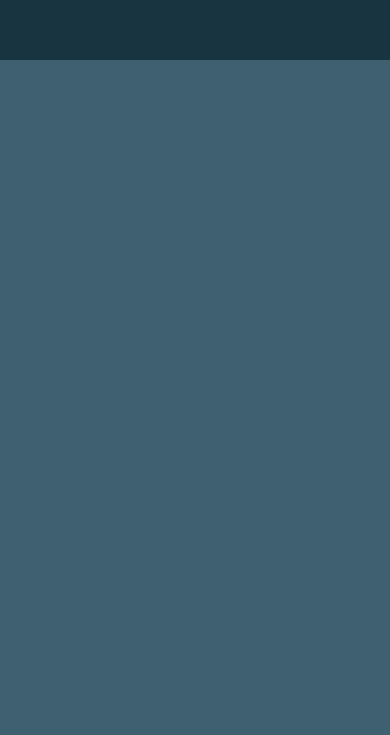
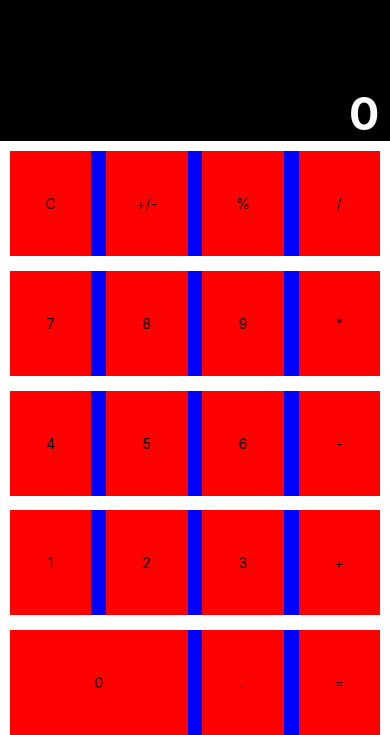
Before and after one commit to DeqingQu/ReactNativeTraining, a React Native app in the folder Calculator/: screen / in a window 390 px wide. Shown: the part 109-844 px from the top of the page. Built offline with nearby package versions, Linux system fonts and the light colour scheme.

Commit message:
first version

```diff
--- a/Calculator/App.js
+++ b/Calculator/App.js
@@ -1,21 +1,131 @@
-import React from 'react';
-import { StyleSheet, Text, View } from 'react-native';
+import React, { Component } from 'react';
+import { StyleSheet, Text, Image, View, Alert, TouchableOpacity, Button } from 'react-native';
 
-import ReactCalculator from "./src/ReactCalculator"
+class NumberButton extends Component {
+  constructor(props) {
+    super(props);
+    this.state = { number: props.number, flexW: +props.flexW, clickHandler: props.clickHandler }
+  }
 
-export default class App extends React.Component {
   render() {
     return (
-        <ReactCalculator />
+      <TouchableOpacity style={{ backgroundColor: 'red', flex: this.state.flexW, justifyContent: 'center', alignItems: 'center' }} onPress={
+        () => {
+          this.state.clickHandler(this.state.number)
+        }
+      }>
+        <Text> {this.state.number} </Text>
+      </TouchableOpacity>
     );
   }
 }
 
-const styles = StyleSheet.create({
-  container: {
-    flex: 1,
-    backgroundColor: '#fff',
-    alignItems: 'center',
-    justifyContent: 'center',
-  },
-});
+
+export default class App extends Component {
+
+  constructor(props) {
+    super(props);
+    this.state = { display: 0, step: 0, op1: null, op: 0, decimal: 0 };
+  }
+
+  clickNumber(number) {
+    var dis = this.state.display;
+    if (this.state.step == 0 || this.state.step == 2) {
+      dis = '';
+      this.setState({ step: this.state.step + 1 });
+    }
+    this.setState({ display: dis == '0' ? number : dis + number });
+  }
+
+  clickOperator(op) {
+    if (this.state.step == 0 || this.state.step == 1) {
+      this.setState({ op: op, op1: parseFloat(this.state.display), step: 2, decimal: 0 });
+    }
+    else if (this.state.step == 2) {
+      this.setState({ op: op });
+    }
+    else if (this.state.step == 3) {
+      this.calculate();
+    }
+  }
+
+  calculate() {
+    op1 = this.state.op1;
+    op2 = parseFloat(this.state.display);
+    switch (this.state.op) {
+      case 1:
+        this.setState({ display: (op1 + op2).toString(), step: 0, op1: null, decimal: 0, op: 0 });
+        return true;
+      case 2:
+        this.setState({ display: (op1 - op2).toString(), step: 0, op1: null, decimal: 0, op: 0 });
+        return true;
+      case 3:
+        this.setState({ display: (op1 * op2).toString(), step: 0, op1: null, decimal: 0, op: 0 });
+        return true;
+      case 4:
+        this.setState({ display: (op1 / op2).toString(), step: 0, op1: null, decimal: 0, op: 0 });
+        return true;
+      default:
+        return false;
+    }
+  }
+
+  render() {
+    return (
+      <View style={{ flex: 1, flexDirection: 'column' }}>
+        <View style={{ backgroundColor: 'black', flex: 0.3, marginBottom: 10, justifyContent: 'flex-end', alignItems: 'flex-end' }}>
+          <Text style={{ color: 'white', fontWeight: 'bold', fontSize: 45 }}> {this.state.display} </Text>
+        </View>
+        <View style={{ backgroundColor: 'white', flex: 0.7, flexDirection: 'column', justifyContent: 'space-between' }}>
+          <View style={{ backgroundColor: 'blue', flex: 0.18, flexDirection: 'row', justifyContent: 'space-between', marginLeft: 10, marginRight: 10 }}>
+            <NumberButton flexW='0.22' number='C' clickHandler={() => {
+              this.setState({ display: 0, step: 0, op1: null, op: 0, decimal: 0 });
+            }} />
+            <NumberButton flexW='0.22' number='+/-' clickHandler={this.clickNumber.bind(this)} />
+            <NumberButton flexW='0.22' number='%' clickHandler={this.clickNumber.bind(this)} />
+            <NumberButton flexW='0.22' number='/' clickHandler={() => {
+              this.clickOperator(4);
+            }} />
+          </View>
+          <View style={{ backgroundColor: 'blue', flex: 0.18, flexDirection: 'row', justifyContent: 'space-between', marginLeft: 10, marginRight: 10 }}>
+            <NumberButton flexW='0.22' number='7' clickHandler={this.clickNumber.bind(this)} />
+            <NumberButton flexW='0.22' number='8' clickHandler={this.clickNumber.bind(this)} />
+            <NumberButton flexW='0.22' number='9' clickHandler={this.clickNumber.bind(this)} />
+            <NumberButton flexW='0.22' number='*' clickHandler={() => {
+              this.clickOperator(3);
+            }} />
+          </View>
+          <View style={{ backgroundColor: 'blue', flex: 0.18, flexDirection: 'row', justifyContent: 'space-between', marginLeft: 10, marginRight: 10 }}>
+            <NumberButton flexW='0.22' number='4' clickHandler={this.clickNumber.bind(this)} />
+            <NumberButton flexW='0.22' number='5' clickHandler={this.clickNumber.bind(this)} />
+            <NumberButton flexW='0.22' number='6' clickHandler={this.clickNumber.bind(this)} />
+            <NumberButton flexW='0.22' number='-' clickHandler={() => {
+              this.clickOperator(2);
+            }} />
+          </View>
+          <View style={{ backgroundColor: 'blue', flex: 0.18, flexDirection: 'row', justifyContent: 'space-between', marginLeft: 10, marginRight: 10 }}>
+            <NumberButton flexW='0.22' number='1' clickHandler={this.clickNumber.bind(this)} />
+            <NumberButton flexW='0.22' number='2' clickHandler={this.clickNumber.bind(this)} />
+            <NumberButton flexW='0.22' number='3' clickHandler={this.clickNumber.bind(this)} />
+            <NumberButton flexW='0.22' number='+' clickHandler={() => {
+              this.clickOperator(1);
+            }} />
+          </View>
+          <View style={{ backgroundColor: 'blue', flex: 0.18, flexDirection: 'row', justifyContent: 'space-between', marginLeft: 10, marginRight: 10 }}>
+            <NumberButton flexW='0.48' number='0' clickHandler={this.clickNumber.bind(this)} />
+            <NumberButton flexW='0.22' number='.' clickHandler={() => {
+              if (this.state.decimal == 0) {
+                if (step == 0) {
+                  dis = '0';
+                  this.setState({ step: 1 });
+                }
+                this.setState({ display: dis + '.' });
+              }
+            }} />
+            <NumberButton flexW='0.22' number='=' clickHandler={this.calculate.bind(this)} />
+          </View>
+        </View>
+      </View>
+    );
+  }
+}
```
